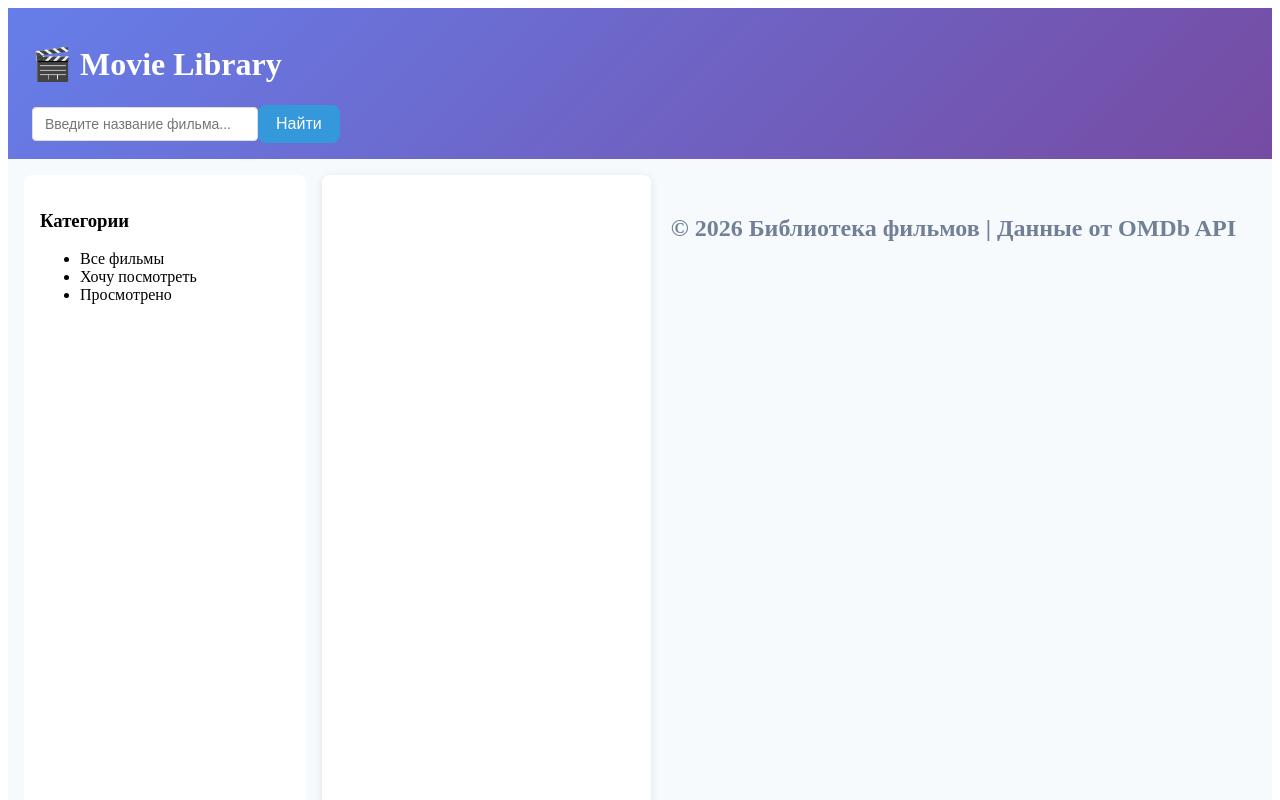
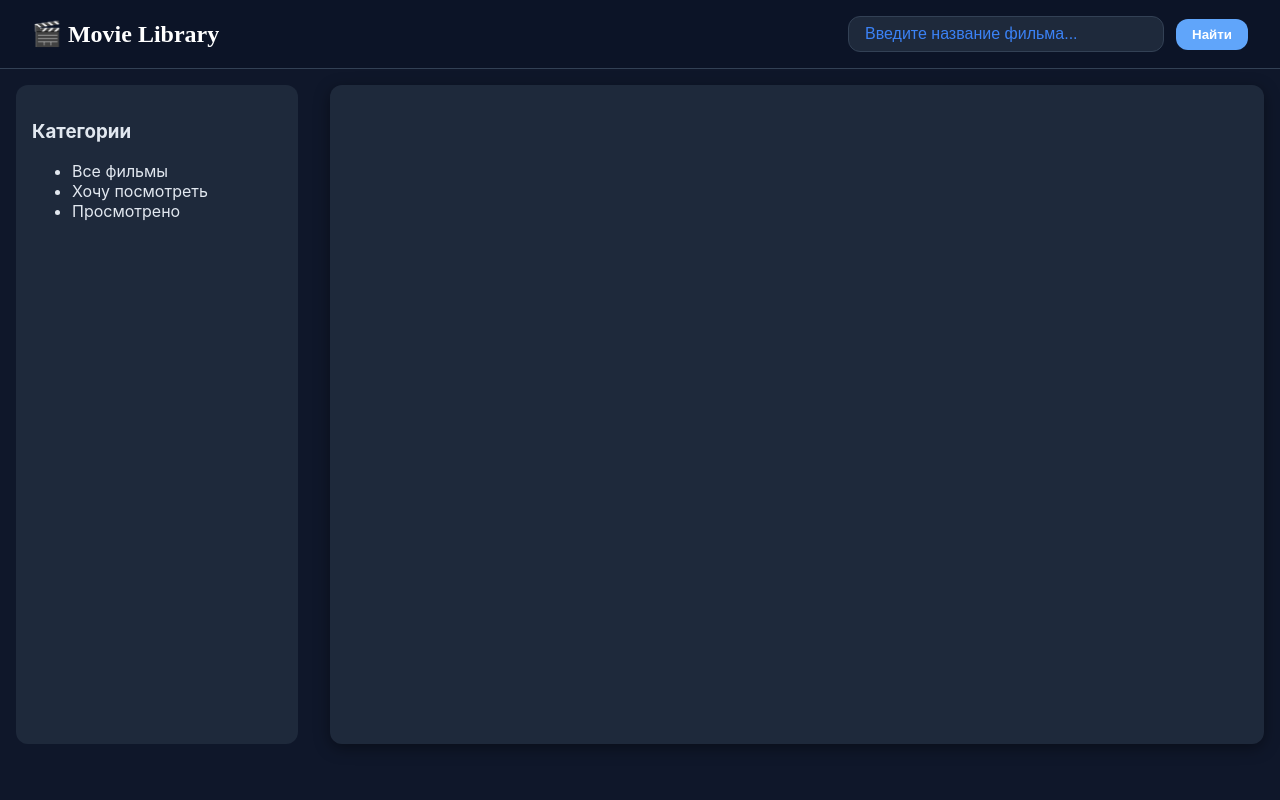
Before and after one commit to LGalushka/movie-library, a React (Vite) app: page / in a window 1280 px wide. Shown: the top 800 px of the page. Built offline with nearby package versions, Linux system fonts and the light colour scheme.

Commit message:
refactor: улучшить структуру Layout и обновить UI Header поиск по нажатию Enter в компоненте Input

```diff
--- a/src/components/layout/Header/Header.module.css
+++ b/src/components/layout/Header/Header.module.css
@@ -1,5 +1,31 @@
 .header {
-  background: var(--bg-header);
-  padding: var(--spacing-md) var(--spacing-lg);
+  background-color: var(--bg-header);
+  padding: 1rem 2rem;
+  display: flex;
+  justify-content: space-between; /* Лого слева, поиск справа */
+  align-items: center;
+  border-bottom: 1px solid var(--border-color); /* Отделяем от контента */
+}
+
+.title {
+  margin: 0;
   color: var(--text-light);
+  font-weight: 700;
+  font-size: 1.5rem;
+  display: flex;
+  align-items: center;
+  gap: 10px; /* Отступ между эмодзи и текстом */
 }
+
+.searchContainer {
+  display: flex;
+  gap: 12px; /* Расстояние между инпутом и кнопкой */
+  align-items: center;
+  max-width: 400px; /* Чтобы поиск не растягивался на пол-экрана */
+  width: 100%;
+}
+
+/* Если хочешь, чтобы инпут занимал всё свободное место в контейнере */
+.searchContainer input {
+  flex: 1;
+}
--- a/src/components/layout/Header/Header.tsx
+++ b/src/components/layout/Header/Header.tsx
@@ -13,6 +13,12 @@ export const Header = ({ onSearch }: HeaderProps) => {
   const handleSearch = () => {
     onSearch(searchQuery);
   };
+
+  const handleKeyPress = (e: React.KeyboardEvent) => {
+    if (e.key === 'Enter') {
+      handleSearch();
+    }
+  };
   return (
     <header className={styles.header}>
       <h1 className={styles.title}>🎬 Movie Library</h1>
@@ -21,6 +27,7 @@ export const Header = ({ onSearch }: HeaderProps) => {
           type="text"
           value={searchQuery}
           onChange={(e) => setSearchQuery(e.target.value)}
+          onKeyDown={handleKeyPress}
           placeholder="Введите название фильма..."
         />
         <Button text="Найти" onClick={handleSearch} />
--- a/src/components/layout/Layout/Layout.module.css
+++ b/src/components/layout/Layout/Layout.module.css
@@ -1,65 +1,36 @@
 .layout {
-  min-height: 100vh;
   display: flex;
   flex-direction: column;
-  background-color: #f7fafc;
+  min-height: 100vh;
+  background-color: var(--bg-main);
+  color: var(--text-primary);
+  font-family: var(--font-family);
 }
 
-.header {
-  background: linear-gradient(135deg, #667eea 0%, #764ba2 100%);
-  color: white;
-  padding: 1rem 2rem;
-  text-align: center;
+.sidebar {
+  width: 240px;
+  flex-shrink: 0; /* Чтобы сайдбар не сплющивался */
 }
-
 .mainContainer {
   display: flex;
   flex: 1;
+  gap: 1rem;
   padding: 1rem;
-}
-
-.sidebar {
-  width: 200px;
-  background-color: white;
-  border-radius: 8px;
-  padding: 1rem;
-  margin-right: 1rem;
-  box-shadow: 0 2px 8px rgba(0, 0, 0, 0.1);
-}
-
-.sidebar h3 {
-  margin-top: 0;
-  color: #2d3748;
-}
-
-.sidebar ul {
-  list-style: none;
-  padding: 0;
-  margin: 0;
-}
-
-.sidebar li {
-  padding: 0.5rem 0;
-  cursor: pointer;
-  color: #718096;
-}
-
-.sidebar li:hover {
-  color: #3498db;
 }
 
 .main {
   flex: 1;
-  background-color: white;
-  border-radius: 8px;
-  padding: 1rem;
-  box-shadow: 0 2px 8px rgba(0, 0, 0, 0.1);
+  background-color: var(--bg-card);
+  border-radius: var(--border-radius);
+  padding: 1.5rem;
+  box-shadow: var(--shadow-md);
 }
 
 .footer {
+  margin-top: auto;
   text-align: center;
   padding: 1rem;
-  color: #718096;
-  background-color: white;
-  border-top: 1px solid #e2e8f0;
+  color: var(--text-secondary);
+  background-color: var(--bg-main);
+  border-top: 1px solid var(--border-color);
 }
--- a/src/components/layout/Layout/Layout.tsx
+++ b/src/components/layout/Layout/Layout.tsx
@@ -20,8 +20,8 @@ export const Layout = ({ children }: LayoutProps) => {
         <main className={styles.main}>{children}</main>
 
         {/**Footer */}
-        <Footer />
       </div>
+      <Footer />
     </div>
   );
 };
--- a/src/components/ui/Button/Button.module.css
+++ b/src/components/ui/Button/Button.module.css
@@ -1,59 +1,31 @@
-/*Базовый стиль*/
 .base {
+  background-color: var(--accent-primary);
+  color: var(--text-light);
   border: none;
   border-radius: var(--border-radius);
+  padding: var(--spacing-sm) var(--spacing-md);
   cursor: pointer;
-  font-weight: 500;
-  transition: background 0.2s;
+  font-weight: 600;
+  transition:
+    background var(--transition-fast),
+    transform 0.2s;
 }
 
-/*Варианты*/
-.primary {
-  background-color: var(--primary-color);
-  color: var(--text-light);
+.base:hover {
+  background-color: var(--accent-hover);
+  transform: translateY(-1px);
 }
 
-.primary:hover:not(:disabled) {
-  background-color: var(--primary-hover);
-}
-
-.secondary {
-  background-color: var(--secondary-color);
-  color: var(--text-primary);
-}
-
-.secondary:hover:not(:disabled) {
-  background-color: var(--secondary-hover);
-}
-
-.danger {
-  background-color: var(--danger-color);
-  color: var(--text-light);
-}
-
-.danger:hover:not(:disabled) {
-  background-color: var(--danger-hover);
-}
-
-/*Размеры*/
-
-.small {
-  padding: 8px 16px;
-  font-size: 14px;
-}
-
-.medium {
-  padding: 10px 18px;
-  font-size: 16px;
-}
-
-.large {
-  padding: 12px 24px;
-  font-size: 16px;
-}
-
-/*Состояния*/
 .base:disabled {
   opacity: 0.5;
   cursor: not-allowed;
+  transform: none;
 }
+
+.base.danger {
+  background-color: var(--accent-danger);
+}
+
+.base.danger:hover {
+  background-color: #dc2626;
+}
--- a/src/components/ui/Input/Input.module.css
+++ b/src/components/ui/Input/Input.module.css
@@ -1,13 +1,22 @@
 .input {
-  padding: 8px 12px;
-  border: 1px solid #ddd;
-  border-radius: 4px;
-  font-size: 14px;
-  min-width: 200px;
+  background-color: var(--bg-card);
+  border: 1px solid var(--border-color);
+  border-radius: var(--border-radius);
+  padding: var(--spacing-sm) var(--spacing-md);
+  color: var(--text-primary);
+  font-size: 1rem;
+  width: 100%;
+  max-width: 400px;
+  outline: none;
+  transition: var(--border-color);
 }
 
 .input:focus {
   outline: none;
-  border-color: #3498db;
-  box-shadow: 0 0 0 2px rgba(52, 152, 219, 0.2);
+  border-color: var(--accent-primary);
+  box-shadow: 0 0 0 3px rgba(96, 165, 250, 0.3);
 }
+
+.input::placeholder {
+  color: #3b82f6;
+}
--- a/src/components/ui/Input/Input.tsx
+++ b/src/components/ui/Input/Input.tsx
@@ -4,16 +4,18 @@ import styles from './Input.module.css';
 interface InputProps {
   type?: string;
   onChange: (e: React.ChangeEvent<HTMLInputElement>) => void;
+  onKeyDown: (e: React.KeyboardEvent<HTMLInputElement>) => void;
   placeholder?: string;
   value: string;
 }
 
-export const Input = ({ type = 'text', onChange, placeholder, value }: InputProps) => {
+export const Input = ({ type = 'text', onChange, onKeyDown, placeholder, value }: InputProps) => {
   return (
     <input
       className={styles.input}
       placeholder={placeholder}
       onChange={onChange}
+      onKeyDown={onKeyDown}
       type={type}
       value={value}
     />
--- a/src/index.css
+++ b/src/index.css
@@ -1,46 +1,34 @@
 :root {
-  /* Основные цвета */
-  --primary-color: #3498db;
-  --primary-hover: #2980b9;
-  --secondary-color: #95a5a6;
-  --secondary-hover: #7f8c8d;
-  --danger-color: #e74c3c;
-  --danger-hover: #c0392b;
-
-  /* Фоновые цвета */
-  --bg-main: #f7fafc;
-  --bg-card: #ffffff;
-  --bg-header: linear-gradient(135deg, #667eea 0%, #764ba2 100%);
+  /* Основные */
+  --bg-main: #0f172a; /* тёмно-синий (как небо ночью) */
+  --bg-card: #1e293b; /* чуть светлее — для карточек */
+  --bg-header: #0c1427; /* глубокий синий — шапка */
+  --bg-sidebar: #0f172a;
 
   /* Текст */
-  --text-primary: #2d3748;
-  --text-secondary: #718096;
-  --text-light: #ffffff;
+  --text-primary: #e2e8f0; /* светло-серый */
+  --text-secondary: #94a3b8; /* серый */
+  --text-light: #ffffff; /* белый */
+
+  /* Акценты */
+  --accent-primary: #60a5fa; /* небесно-голубой — как у Netflix/Disney+ */
+  --accent-hover: #3b82f6;
+  --accent-danger: #ef4444; /* красный для удаления */
 
   /* Границы и тени */
-  --border-color: #e2e8f0;
-  --shadow-sm: 0 2px 8px rgba(0, 0, 0, 0.1);
-  --shadow-md: 0 4px 12px rgba(0, 0, 0, 0.15);
+  --border-color: #334155;
+  --shadow-sm: 0 2px 8px rgba(0, 0, 0, 0.3);
+  --shadow-md: 0 4px 16px rgba(0, 0, 0, 0.4);
 
-  /* Размеры */
-  --border-radius: 8px;
+  /* Размеры и типографика */
+  --border-radius: 12px;
   --spacing-sm: 0.5rem;
   --spacing-md: 1rem;
   --spacing-lg: 1.5rem;
+  --font-family: 'Inter', -apple-system, BlinkMacSystemFont, sans-serif;
+}
 
-  /* Типографика */
-  --font-family: -apple-system, BlinkMacSystemFont, 'Segoe UI', Roboto, sans-serif;
-  --font-size-sm: 0.875rem;
-  --font-size-md: 1rem;
-  --font-size-lg: 1.25rem;
-  --font-size-xl: 1.5rem;
-
-  /* Анимации */
-  --transition-fast: 0.2s;
-  --transition-normal: 0.3s;
-
-  /* Брейкпоинты */
-  --breakpoint-sm: 640px;
-  --breakpoint-md: 768px;
-  --breakpoint-lg: 1024px;
+body {
+  margin: 0;
+  padding: 0;
 }
```
